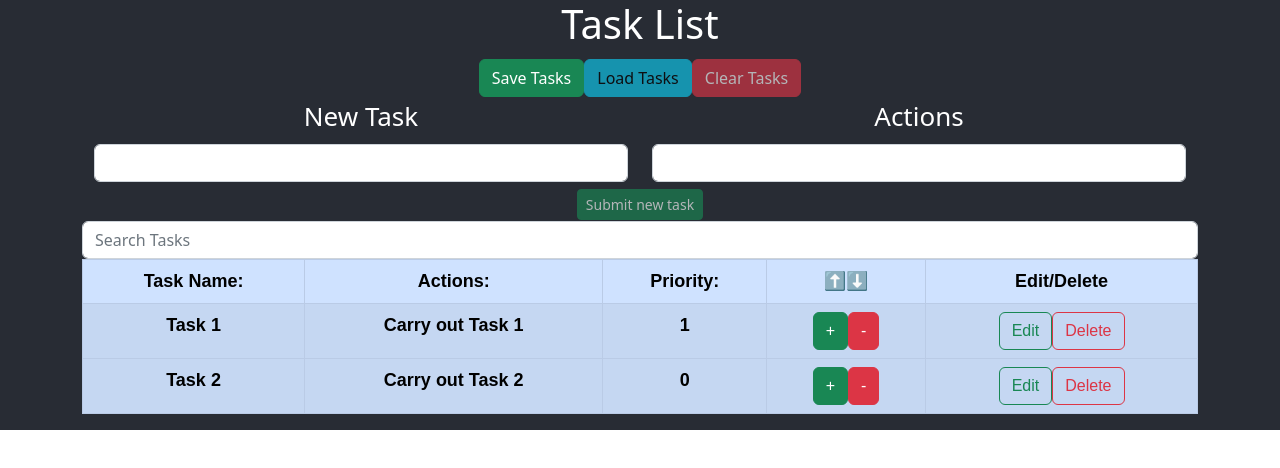
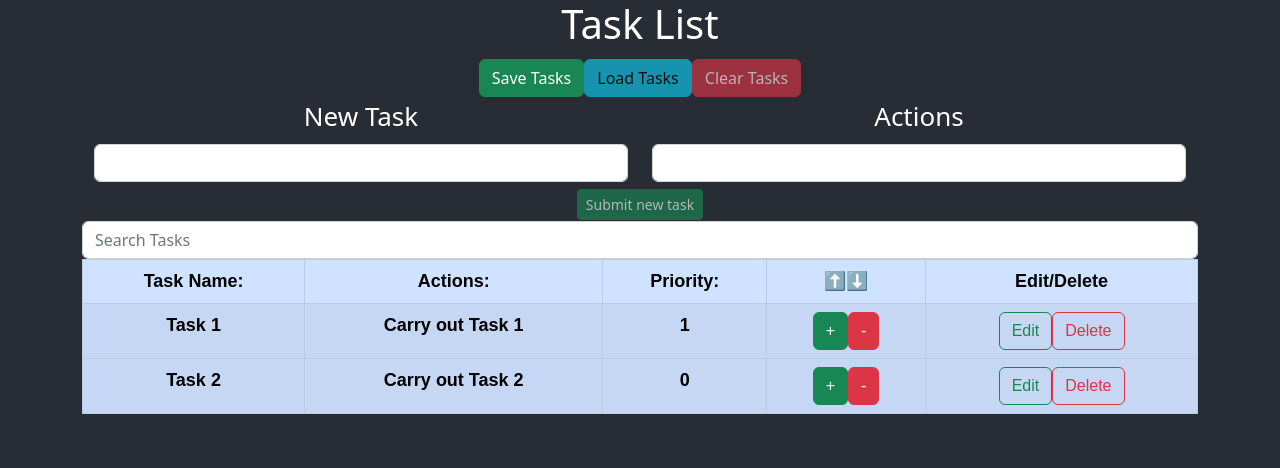
Before and after one commit to arnoldatk94/Project-1, a React (Create React App) app: page / in a window 1280 px wide. Shown: the top 468 px of the page. Built offline with nearby package versions, Linux system fonts and the light colour scheme.

Commit message:
fixing background color of app

```diff
--- a/src/App.css
+++ b/src/App.css
@@ -1,6 +1,17 @@
+html,
+body,
+#root,
+.App {
+  height: 100%;
+}
+
+#root {
+  background-color: #282c34;
+}
+
 .App {
   text-align: center;
-  background-color: #282c34;
+  height: "100vh";
 }
 
 .App-logo {
@@ -14,6 +25,7 @@
 }
 
 .App-header {
+  background-color: #282c34;
   display: flex;
   flex-direction: column;
   align-items: left;
```
